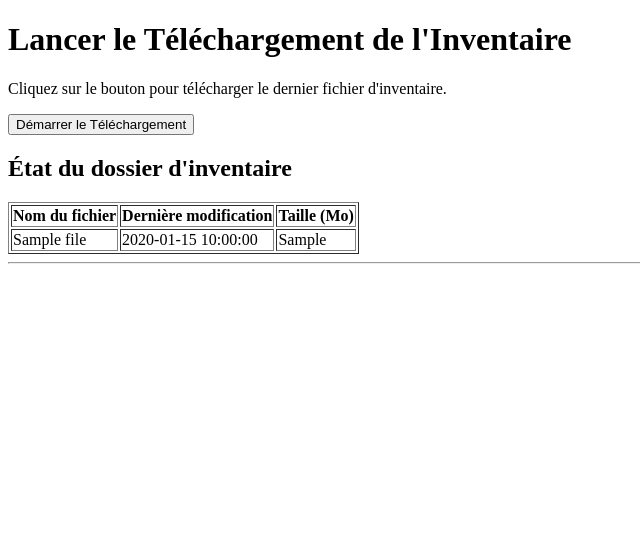
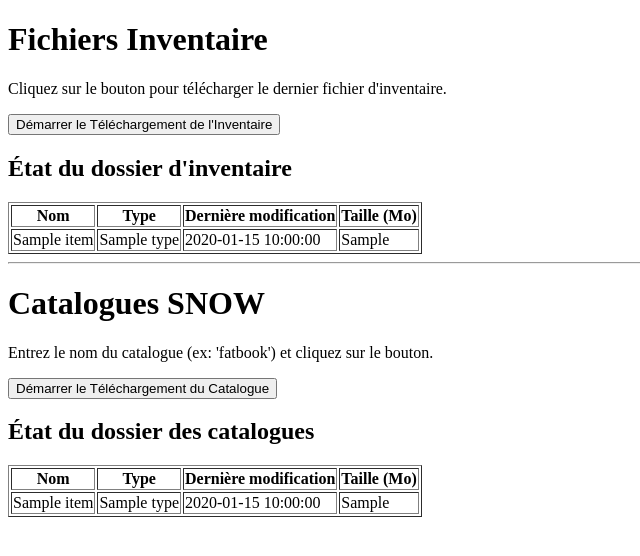
Before and after one commit to JulienGuilbaud/parts-canada-api-2025, a Flask app: template templates/index.html in a window 1280 px wide. Shown: the top 556 px of the page, without its empty margins (0-640 px from the left). Run offline with Flask 3, Linux system fonts and the light colour scheme; the template is opened without the code that fills it: most values are stand-ins (such as "Sample title", 1, 10 or a date in 2020).

Commit message:
script catalogs + interface web + test snow en cours

```diff
--- a/app.py
+++ b/app.py
@@ -1,57 +1,33 @@
-from flask import Flask, render_template, redirect, url_for
+from flask import Flask, render_template, redirect, url_for, request
 from download_and_save_inventory import download_inventory_file
-import os
-import datetime
+from download_and_save_catalog_details import download_and_save_catalog_files
+from get_folder_info import get_folder_content
 
-# Initialisation de l'application Flask
+
 app = Flask(__name__)
 
-# Route principale qui affiche la page web
+
 @app.route('/')
 def index():
-    target_folder = "INVENTAIRE-PARTS-CANADA"
-    file_properties = []
+    inventory_files = get_folder_content("INVENTAIRE-PARTS-CANADA")
+    catalog_files = get_folder_content("CATALOGUES-snow")
+    return render_template('index.html', inventory_files=inventory_files, catalog_files=catalog_files)
 
-    # Vérifier si le dossier cible existe
-    if os.path.exists(target_folder):
-        # Lister tous les fichiers dans le dossier
-        for filename in os.listdir(target_folder):
-            file_path = os.path.join(target_folder, filename)
-            # S'assurer que c'est bien un fichier
-            if os.path.isfile(file_path):
-                try:
-                    # Obtenir les statistiques du fichier
-                    stats = os.stat(file_path)
-                    # Formater la date de modification pour une lecture facile
-                    mod_time = datetime.datetime.fromtimestamp(stats.st_mtime).strftime('%Y-%m-%d %H:%M:%S')
-                    # Calculer la taille en Mo
-                    size_mo = round(stats.st_size / (1024 * 1024), 2)
-
-                    file_properties.append({
-                        'name': filename,
-                        'mod_date': mod_time,
-                        'size_mo': size_mo
-                    })
-                except Exception as e:
-                    print(f"Impossible de lire les propriétés de {filename}: {e}")
-
-    # On passe la liste des fichiers et leurs propriétés au template
-    return render_template('index.html', files=file_properties)
-
-# Route qui est appelée lorsque l'on clique sur le bouton
-@app.route('/lancer-telechargement', methods=['POST'])
-def lancer_telechargement():
+@app.route('/lancer-telechargement-inventaire', methods=['POST'])
+def lancer_telechargement_inventaire():
     try:
         download_inventory_file(endpoint="/inventory")
     except Exception as e:
-        print(f"Une erreur est survenue lors du téléchargement : {e}")
-        # Même en cas d'erreur, on redirige. L'utilisateur verra que la liste
-        # des fichiers n'a pas changé, ce qui indique un problème.
-        # L'erreur est visible dans la console du serveur.
-
-    # On redirige vers la page d'accueil pour rafraîchir la liste des fichiers
+        print(f"Une erreur est survenue lors du téléchargement de l'inventaire : {e}")
     return redirect(url_for('index'))
 
-# Point d'entrée pour lancer le serveur web
+@app.route('/lancer-telechargement-catalogue-snow', methods=['POST'])
+def lancer_telechargement_catalogue_snow():
+    try:
+        download_and_save_catalog_files(catalog_name="snow")
+    except Exception as e:
+        print(f"Une erreur est survenue lors du téléchargement du catalogue snow': {e}")
+    return redirect(url_for('index'))
+
 if __name__ == '__main__':
     app.run(debug=True)
--- a/requirements.txt
+++ /dev/null
@@ -1,2 +0,0 @@
-requests
-python-dotenv
--- a/templates/index.html
+++ b/templates/index.html
@@ -7,40 +7,70 @@
 </head>
 <body>
     <div>
-        <h1>Lancer le Téléchargement de l'Inventaire</h1>
+        <h1>Fichiers Inventaire</h1>
         <p>Cliquez sur le bouton pour télécharger le dernier fichier d'inventaire.</p>
-
-        <form action="{{ url_for('lancer_telechargement') }}" method="post">
-            <button type="submit">Démarrer le Téléchargement</button>
+        <form action="{{ url_for('lancer_telechargement_inventaire') }}" method="post">
+            <button type="submit">Démarrer le Téléchargement de l'Inventaire</button>
         </form>
-
         <h2>État du dossier d'inventaire</h2>
-
-        {% if files %}
+        {% if inventory_files %}
             <table border="1">
                 <thead>
                     <tr>
-                        <th>Nom du fichier</th>
+                        <th>Nom</th>
+                        <th>Type</th>
                         <th>Dernière modification</th>
                         <th>Taille (Mo)</th>
                     </tr>
                 </thead>
                 <tbody>
-                    {% for file in files %}
+                    {% for item in inventory_files %}
                     <tr>
-                        <td>{{ file.name }}</td>
-                        <td>{{ file.mod_date }}</td>
-                        <td>{{ file.size_mo }}</td>
+                        <td>{{ item.name }}</td>
+                        <td>{{ item.type }}</td>
+                        <td>{{ item.mod_date }}</td>
+                        <td>{{ item.size_mo }}</td>
                     </tr>
                     {% endfor %}
                 </tbody>
             </table>
         {% else %}
-            <p>Le dossier <strong>INVENTAIRE-PARTS-CANADA</strong> est vide ou n'a pas encore été créé.</p>
+            <p>Le dossier <strong>INVENTAIRE-PARTS-CANADA</strong> est vide.</p>
         {% endif %}
 
         <hr>
 
+        <h1>Catalogues SNOW </h1>
+        <p>Entrez le nom du catalogue (ex: 'fatbook') et cliquez sur le bouton.</p>
+        <form action="{{ url_for('lancer_telechargement_catalogue_snow') }}" method="post">
+            <button type="submit">Démarrer le Téléchargement du Catalogue</button>
+        </form>
+        <h2>État du dossier des catalogues</h2>
+        {% if catalog_files %}
+             <table border="1">
+                <thead>
+                    <tr>
+                        <th>Nom</th>
+                        <th>Type</th>
+                        <th>Dernière modification</th>
+                        <th>Taille (Mo)</th>
+                    </tr>
+                </thead>
+                <tbody>
+                    {% for item in catalog_files %}
+                    <tr>
+                        <td>{{ item.name }}</td>
+                        <td>{{ item.type }}</td>
+                        <td>{{ item.mod_date }}</td>
+                        <td>{{ item.size_mo }}</td>
+                    </tr>
+                    {% endfor %}
+                </tbody>
+            </table>
+        {% else %}
+            <p>Le dossier <strong>CATALOGUE-SNOW</strong> est vide.</p>
+        {% endif %}
+
     </div>
 </body>
 </html>
```
Also changed, not shown: download_and_save_catalog_details.py (added, +86 -0 lines), get_folder_info.py (added, +33 -0 lines), 1 other file.
